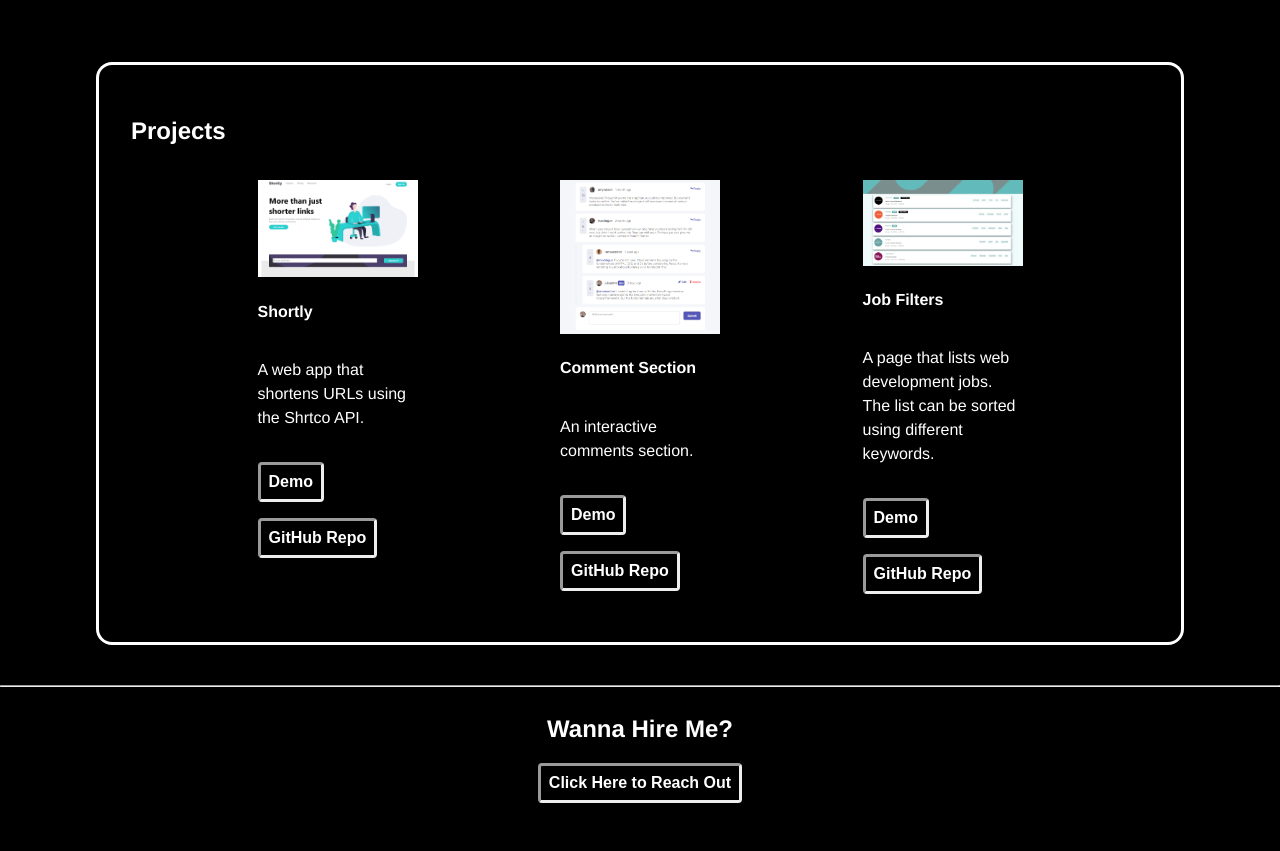
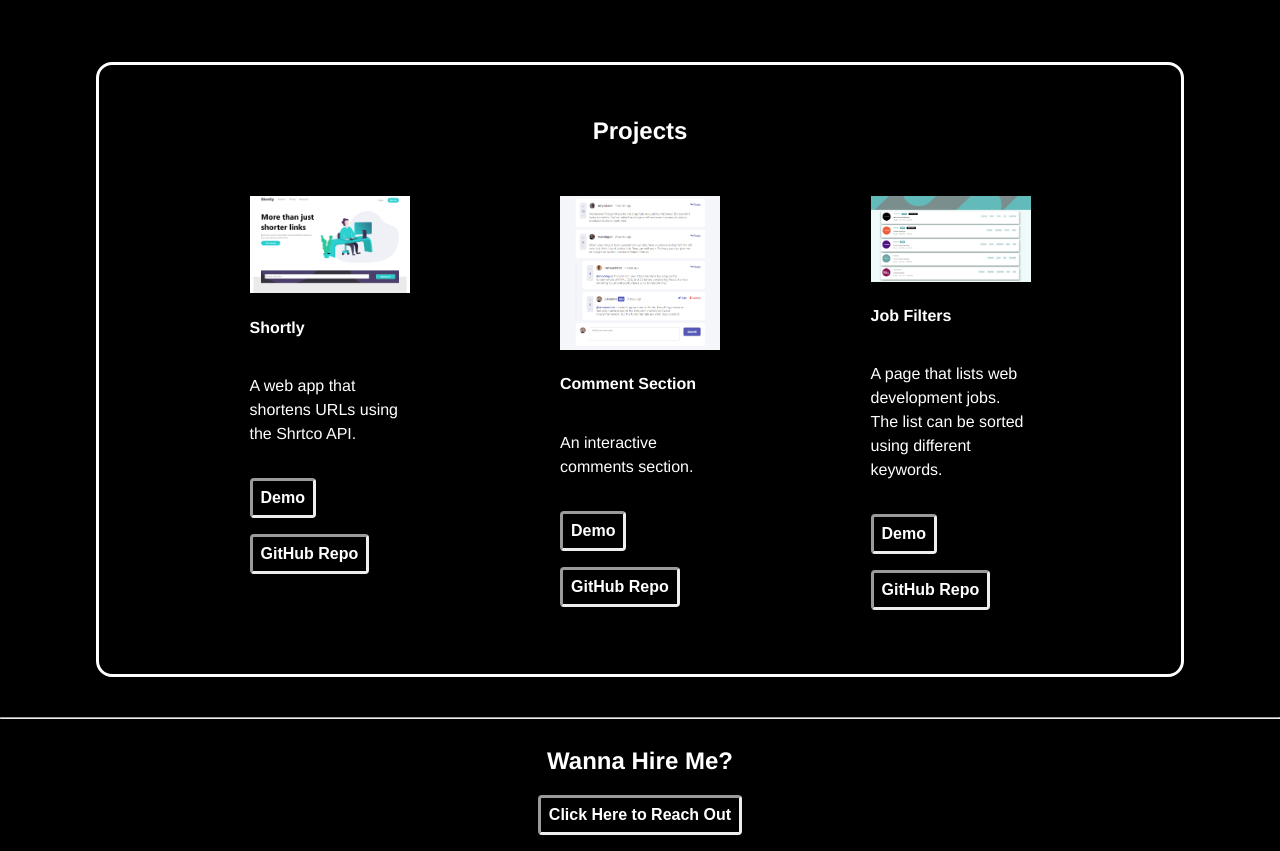
Before and after one commit to roc2246/portfolio-2.0, a Svelte app: page / in a window 1280 px wide. Shown: the part 1662-2513 px from the top of the page. Before the commit the page ends 2481 px from the top, so only its background shows below. Built offline with nearby package versions, Linux system fonts and the light colour scheme.

Commit message:
All h2 elements are now center aligned

```diff
--- a/public/global.css
+++ b/public/global.css
@@ -11,6 +11,10 @@ body {
 
 h1 {
   margin: 0;
+}
+
+h2{
+  text-align: center;
 }
 
 p{
--- a/src/components/Project.svelte
+++ b/src/components/Project.svelte
@@ -31,7 +31,7 @@
     flex-direction: column;
 
     width: 10rem;
-    margin: 1rem;
+    margin: 2rem;
     &__image{
        & > img{
         width: 10rem;
```
